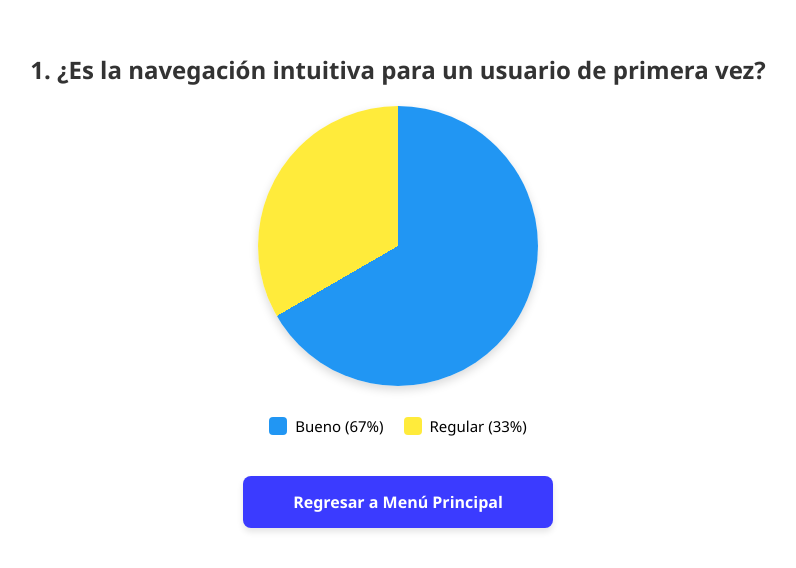
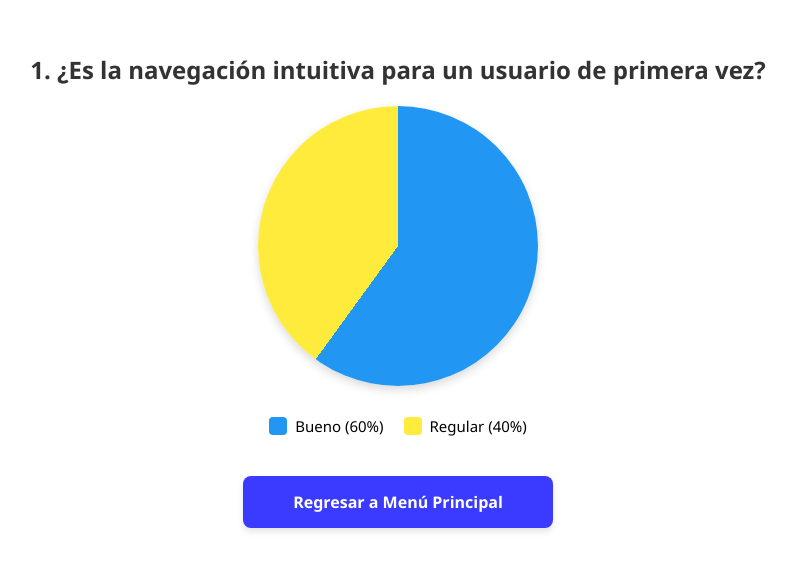
Before and after one commit to davidgarcia57/Parcial1, a plain HTML site: page detalle_grafica.html in a window 1280 px wide. Shown: the part 118-686 px from the top of the page, without its empty margins (242-1038 px from the left). Drawn offline with Linux system fonts and the light colour scheme.

Commit message:
ulrima actualizacion

```diff
--- a/detalle_grafica.html
+++ b/detalle_grafica.html
@@ -25,7 +25,7 @@
         .pie-chart {
             width: 280px; height: 280px;
             border-radius: 50%; margin: 0 auto 30px auto;
-            background: #eee; /* Fondo gris mientras carga */
+            background: #eee;
             box-shadow: 0 4px 10px rgba(0,0,0,0.15);
             transition: all 0.5s ease;
         }
@@ -57,8 +57,6 @@
     </div>
 
     <script>
-        // 1. DATOS DEL CSV (Copiados exactamente de tu archivo)
-        // Lista de las 15 preguntas
         const preguntas = [
             "1. ¿Es la navegación intuitiva para un usuario de primera vez?",
             "2. ¿El flujo de tareas es eficiente y minimiza los clics?",
@@ -77,43 +75,49 @@
             "15. ¿Cómo se comporta el diseño en diferentes dispositivos?"
         ];
 
-        // Respuestas de las 3 personas (Filas del CSV)
+        // Se añaden 17 respuestas inventadas + tus 3 = 20
         const respuestasRaw = [
-            [10, 10, 9, 10, 10, 10, 9, 9, 10, 9, 10, 10, 10, 10, 10], // Persona 1
-            [8, 8, 8, 8, 8, 8, 8, 8, 8, 8, 8, 8, 8, 8, 8],            // Persona 2
-            [9, 8, 8, 10, 9, 7, 9, 9, 10, 9, 10, 4, 6, 5, 7]          // Persona 3
+            [10,9,9,10,9,10,9,9,10,9,9,10,10,10,9],
+            [8,8,7,8,8,8,7,8,8,8,8,7,8,8,8],
+            [9,8,8,10,9,7,9,9,10,9,10,4,6,5,7],
+            [9,8,8,9,9,8,8,8,9,9,8,9,8,9,8],
+            [7,8,7,7,8,7,7,7,8,8,7,7,7,7,7],
+            [10,9,10,9,10,9,10,10,9,10,9,9,10,9,10],
+            [8,7,8,7,7,7,8,8,7,7,8,7,7,7,7],
+            [9,9,9,9,8,9,9,9,10,9,10,9,9,9,9],
+            [8,8,7,8,8,8,7,8,8,7,8,8,7,8,8],
+            [10,10,9,10,9,9,10,10,10,10,9,10,10,10,10],
+            [9,9,8,9,9,9,9,9,9,9,9,8,9,9,8],
+            [8,8,8,8,7,8,8,8,8,8,7,8,8,7,7],
+            [7,7,7,7,7,7,7,7,7,7,7,7,7,7,7],
+            [9,8,9,9,8,9,9,9,9,9,9,9,8,9,9],
+            [8,9,8,8,9,8,8,8,8,9,8,8,9,8,8],
+            [10,9,9,10,9,9,9,10,9,10,9,10,9,10,9],
+            [9,8,7,8,8,7,8,8,9,8,8,8,8,8,8],
+            [8,7,7,7,7,7,8,7,7,7,7,7,7,7,7],
+            [9,9,8,9,9,8,9,9,9,9,9,9,9,9,8],
+            [10,9,10,9,9,10,10,10,9,10,10,10,10,9,10]
         ];
 
-        // 2. CONFIGURACIÓN DE CATEGORÍAS (Para que se vea como "Bueno/Malo")
         function obtenerCategoria(valor) {
-            if (valor >= 9) return { texto: 'Bueno', color: '#2196F3' }; // Azul
-            if (valor >= 7) return { texto: 'Regular', color: '#FFEB3B' }; // Amarillo
-            return { texto: 'Malo', color: '#FF4081' }; // Rosa
+            if (valor >= 9) return { texto: 'Bueno', color: '#2196F3' };
+            if (valor >= 7) return { texto: 'Regular', color: '#FFEB3B' };
+            return { texto: 'Malo', color: '#FF4081' };
         }
 
         try {
-            // 3. OBTENER LA PREGUNTA DE LA URL
             const params = new URLSearchParams(window.location.search);
             const qParam = params.get('q');
-
-            // Validación: Si no hay "q" o es inválida, usar la 1
             let index = 0;
-            if (qParam && !isNaN(qParam)) {
-                index = parseInt(qParam) - 1;
-            }
-
-            // Asegurar que el índice esté dentro del rango (0 a 14)
+            if (qParam && !isNaN(qParam)) index = parseInt(qParam) - 1;
             if (index < 0 || index >= preguntas.length) index = 0;
 
-            // 4. PROCESAR LOS DATOS
             const titulo = preguntas[index];
-            const datosPregunta = respuestasRaw.map(persona => persona[index]); // Ej: [10, 8, 9]
+            const datosPregunta = respuestasRaw.map(persona => persona[index]);
 
-            // Agrupar por categorías (Bueno, Regular, Malo)
             const conteo = {};
             datosPregunta.forEach(val => {
                 const cat = obtenerCategoria(val);
-                // Usamos el texto como clave para agrupar
                 if (!conteo[cat.texto]) {
                     conteo[cat.texto] = { cantidad: 0, color: cat.color };
                 }
@@ -122,19 +126,15 @@
 
             const total = datosPregunta.length;
 
-            // 5. GENERAR GRÁFICA Y LEYENDA
             let gradienteStr = "conic-gradient(";
             let porcentajeAcumulado = 0;
             let leyendaHTML = "";
 
             for (const [nombre, datos] of Object.entries(conteo)) {
                 const porcentaje = (datos.cantidad / total) * 100;
-
-                // Construir parte del gráfico CSS
                 gradienteStr += `${datos.color} ${porcentajeAcumulado}% ${porcentajeAcumulado + porcentaje}%, `;
                 porcentajeAcumulado += porcentaje;
 
-                // Construir leyenda
                 leyendaHTML += `
                     <div class="legend-item">
                         <div class="color-box" style="background-color: ${datos.color};"></div>
@@ -143,10 +143,8 @@
                 `;
             }
 
-            // Limpiar sintaxis CSS
             gradienteStr = gradienteStr.slice(0, -2) + ")";
 
-            // 6. MOSTRAR EN PANTALLA
             document.getElementById('titulo-pregunta').innerText = titulo;
             document.getElementById('grafica').style.background = gradienteStr;
             document.getElementById('leyenda').innerHTML = leyendaHTML;
```
